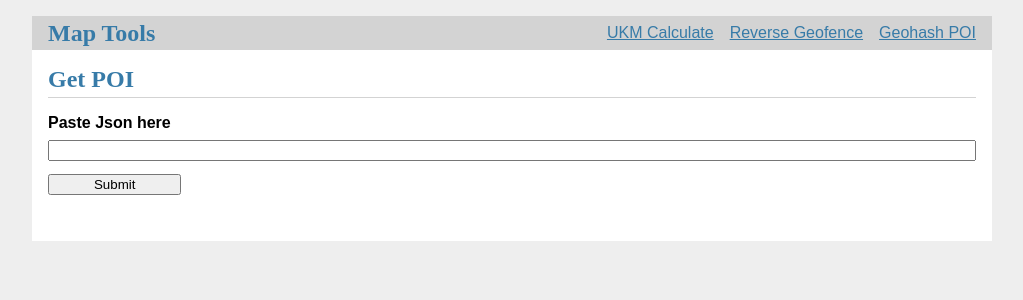
After one commit to thevivotran/maptool, a Flask app: page /getpoi in a window 1280 px wide. The commit adds this page. Shown: the top 300 px of the page, without its empty margins (128-1151 px from the left). Run offline with Flask 2, Linux system fonts and the light colour scheme.

Commit message:
Update new feature

```diff
--- a/app.py
+++ b/app.py
@@ -1,7 +1,9 @@
-from flask import (Flask, render_template, request)
+from flask import (Flask, render_template, request, send_file)
 import requests
 import bs4
 import math
+import geojson
+import json
 
 app = Flask(__name__)
 
@@ -107,3 +109,17 @@ def reversed():
         rs.reverse()
         return ', '.join(rs)
     return render_template('reversed.html', result=reverse_geofence(input_value))
+
+@app.route('/getpoi')
+def getpoi():
+    return render_template('getpoi.html')
+
+@app.route('/getpoi/result', methods=['POST'])
+def getpoiResult():
+    data = json.loads(request.form['json'])
+    rs = []
+    for line in data:
+        rs.append((line['lng'], line['lat']))
+    with open('POI.geojson','wt') as f:
+        f.write(json.dumps(geojson.MultiPoint(rs)))
+    return send_file('POI.geojson', as_attachment=True)
--- a/requirements.txt
+++ b/requirements.txt
@@ -1,4 +1,6 @@
 flask
 bs4
 requests
+geojson
+json
 gunicorn
--- a/templates/base.html
+++ b/templates/base.html
@@ -7,6 +7,7 @@
   <ul>
         <li><a href="/ukmcal">UKM Calculate</a></li>
         <li><a href="/geofence">Reverse Geofence</a></li>
+        <li><a href="/getpoi">Geohash POI</a></li>
   </ul>
 </nav>
 
--- /dev/null
+++ b/templates/getpoi.html
@@ -0,0 +1,13 @@
+{% extends 'base.html' %}
+
+{% block header %}
+    <h1>{% block title %}Get POI{% endblock %}</h1>
+{% endblock %}
+
+{% block content %}
+    <form action="/getpoi/result" method="POST">
+        <label for="json">Paste Json here</label>
+        <input name="json" id="json" required>
+        <input type="submit" value="Submit">
+    </form>
+{% endblock %}
```
Also changed, not shown: templates/getpoiResult.html (added, +9 -0 lines).
